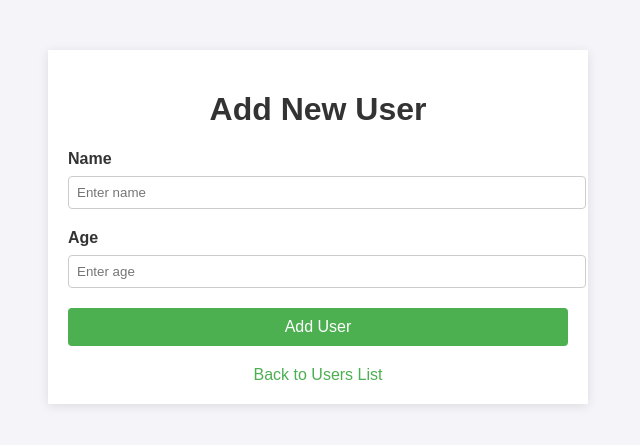
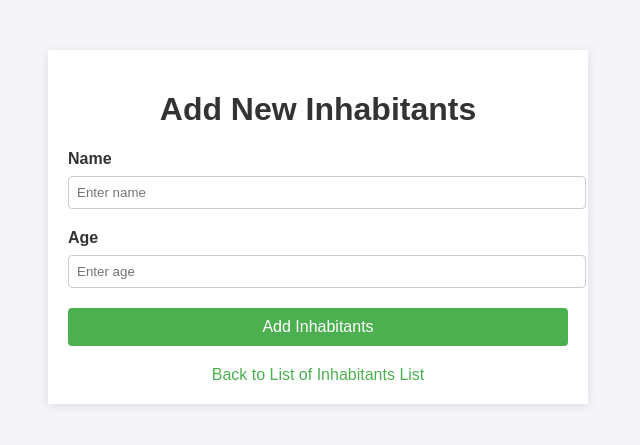
Before and after one commit to Kinnaruo/Tubes-DSO, a Flask app: page /add in a window 1280 px wide. Shown: the top 445 px of the page, without its empty margins (322-962 px from the left). Run offline with Flask 2, Linux system fonts and the light colour scheme.

Commit message:
Python Test 19

```diff
--- a/templates/add_user.html
+++ b/templates/add_user.html
@@ -66,7 +66,7 @@
 </head>
 <body>
     <div class="container">
-        <h1>Add New User</h1>
+        <h1>Add New Inhabitants</h1>
         <form method="POST">
             <label for="name">Name</label>
             <input type="text" id="name" name="name" required placeholder="Enter name">
@@ -74,10 +74,10 @@
             <label for="age">Age</label>
             <input type="number" id="age" name="age" required placeholder="Enter age">
 
-            <button type="submit">Add User</button>
+            <button type="submit">Add Inhabitants</button>
         </form>
         <div class="back-link">
-            <a href="{{ url_for('index') }}">Back to Users List</a>
+            <a href="{{ url_for('index') }}">Back to List of Inhabitants List</a>
         </div>
     </div>
 </body>
--- a/templates/edit_user.html
+++ b/templates/edit_user.html
@@ -3,7 +3,7 @@
 <head>
     <meta charset="UTF-8">
     <meta name="viewport" content="width=device-width, initial-scale=1.0">
-    <title>Edit Existing Inhabitants</title>
+    <title>Edit Existing Inhabitants Data</title>
     <style>
         body {
             font-family: Arial, sans-serif;
@@ -66,7 +66,7 @@
 </head>
 <body>
     <div class="container">
-        <h1>Edit User</h1>
+        <h1>Edit Existing Inhabitants Data</h1>
         <form method="POST">
             <label for="name">Name</label>
             <input type="text" id="name" name="name" value="{{ user.name }}" required>
--- a/templates/index.html
+++ b/templates/index.html
@@ -73,11 +73,11 @@
 <body>
 
     <header>
-        <h1>Users List</h1>
+        <h1>Griya Bandung Asri List of Inhabitants</h1>
     </header>
 
     <div class="container">
-        <a href="{{ url_for('add_user') }}" style="display: inline-block; margin-bottom: 20px; font-size: 18px; color: #4CAF50;">Add New User</a>
+        <a href="{{ url_for('add_user') }}" style="display: inline-block; margin-bottom: 20px; font-size: 18px; color: #4CAF50;">Add New Inhabitants</a>
         <ul>
             {% for user in users %}
                 <li>
```
Also changed, not shown: simple_crud.db.
